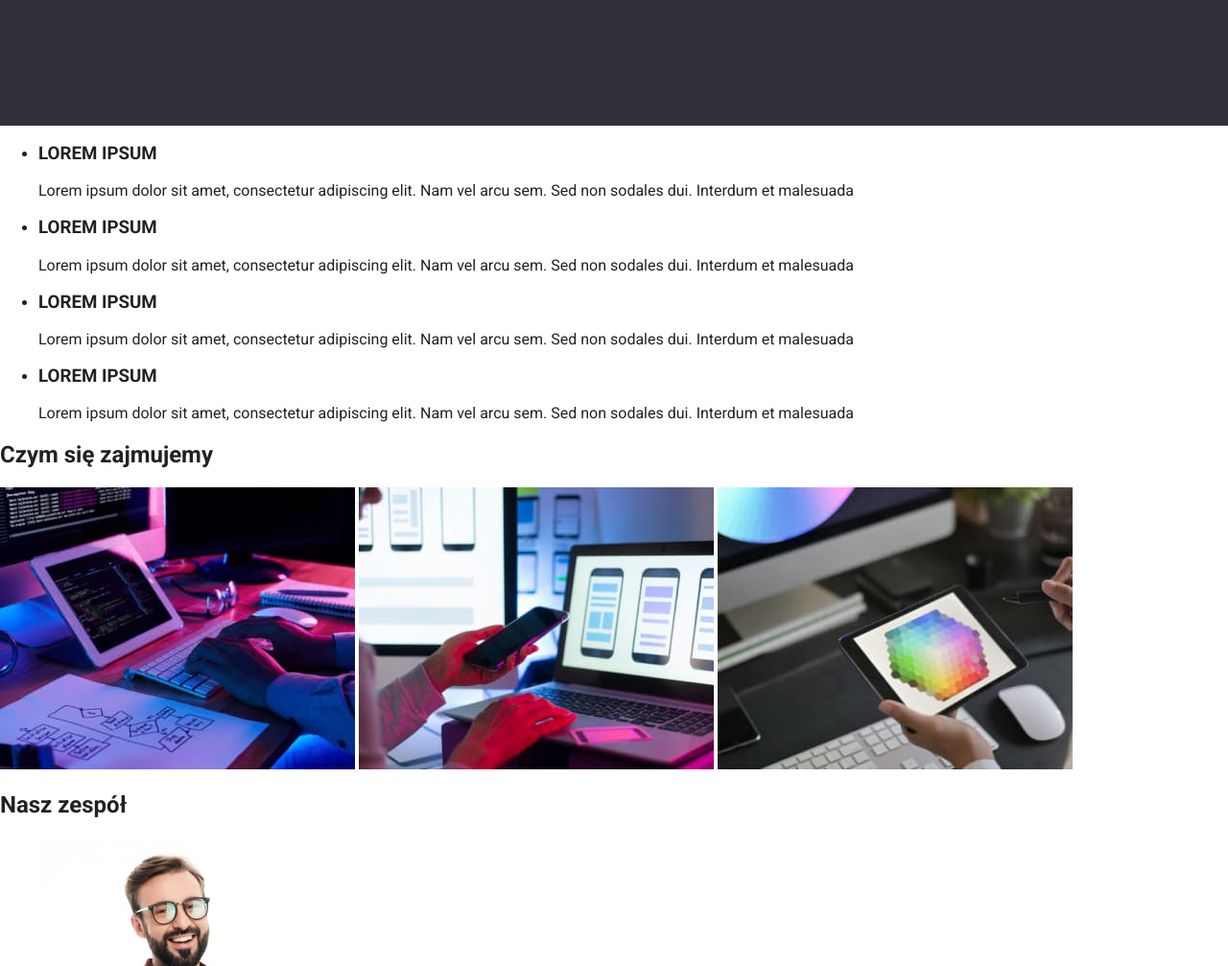
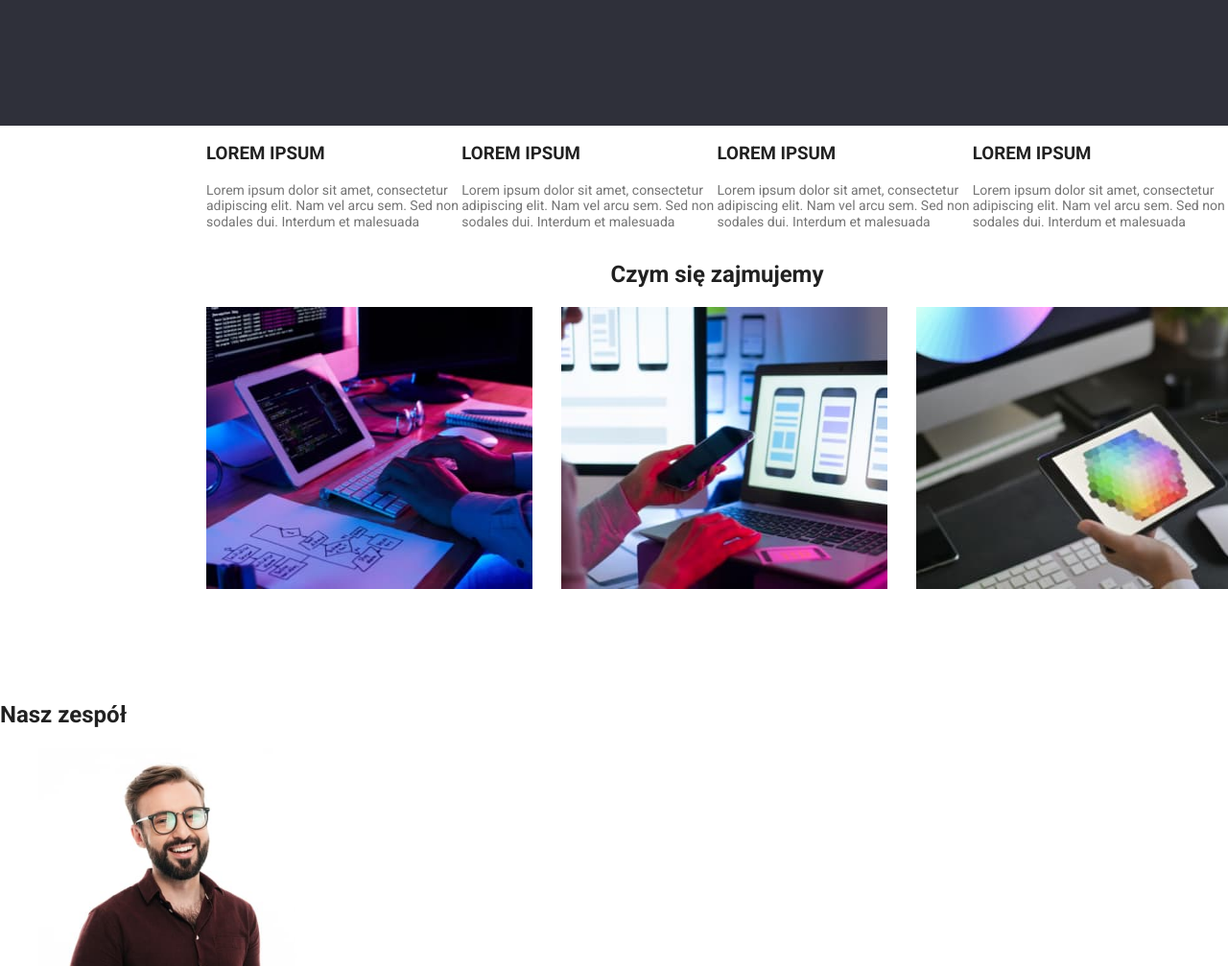
Before and after one commit to MarekBoryczka/goit-markup-hw-03, a plain HTML site: page index.html in a window 1280 px wide. Shown: the part 520-1527 px from the top of the page at 96% size. Drawn offline with Linux system fonts and the light colour scheme.

Commit message:
advantages

```diff
--- a/css/styles.css
+++ b/css/styles.css
@@ -4,6 +4,7 @@
   --background-color: #2f303a;
   --text_on_background-color: #ffffff;
   --filter_background-color: #f5f4fa;
+  --lorem-ipsum-color: #757575;
 }
 
 * {
@@ -147,6 +148,50 @@ body {
   cursor: pointer;
 }
 
+.main_advantages {
+  max-width: 1200px;
+  height: 581px;
+  padding: 0px;
+  margin-left: 215px;
+  display: block;
+}
+
+.main_list_lorem {
+  margin: 0px;
+  padding: 0px;
+}
+
+.main_lorem_ipsum {
+  list-style: none;
+  display: flex;
+  justify-content: space-between;
+  padding: 0px;
+  margin: 0px;
+}
+
+.item_lorem p {
+  color: var(--lorem-ipsum-color);
+  font-size: 14px;
+  font-weight: 400;
+}
+
+.our_advantages {
+  display: block;
+}
+
+.advantages_title {
+  text-align: center;
+}
+
+.advantages_images {
+  display: flex;
+  justify-content: space-between;
+}
+
+.advantages_images > .item:not(:last-child) {
+  padding-right: 30px;
+}
+
 .div_container {
   max-width: 1200px;
   padding: 0px;
--- a/index.html
+++ b/index.html
@@ -52,29 +52,31 @@
         </div>
       </section>
       <section>
-        <ul>
-          <li>
+        <div class="main_advantages">
+          <div class="main_list_lorem">
+            <ul class="main_lorem_ipsum">
+              <li class="item_lorem">
                 <h3>LOREM IPSUM</h3>
                 <p>
                   Lorem ipsum dolor sit amet, consectetur adipiscing elit. Nam vel arcu sem. Sed non
                   sodales dui. Interdum et malesuada
                 </p>
               </li>
-          <li>
+              <li class="item_lorem">
                 <h3>LOREM IPSUM</h3>
                 <p>
                   Lorem ipsum dolor sit amet, consectetur adipiscing elit. Nam vel arcu sem. Sed non
                   sodales dui. Interdum et malesuada
                 </p>
               </li>
-          <li>
+              <li class="item_lorem">
                 <h3>LOREM IPSUM</h3>
                 <p>
                   Lorem ipsum dolor sit amet, consectetur adipiscing elit. Nam vel arcu sem. Sed non
                   sodales dui. Interdum et malesuada
                 </p>
               </li>
-          <li>
+              <li class="item_lorem">
                 <h3>LOREM IPSUM</h3>
                 <p>
                   Lorem ipsum dolor sit amet, consectetur adipiscing elit. Nam vel arcu sem. Sed non
@@ -82,12 +84,34 @@
                 </p>
               </li>
             </ul>
-      </section>
-      <section>
-        <h2>Czym się zajmujemy</h2>
-        <img src="images/img1.jpg" alt="pisaniekodunalaptopie" height="294" width="370" />
-        <img src="images/img2.jpg" alt="tworzenieaplikcjimobilnych" height="294" width="370" />
-        <img src="images/img3.jpg" alt="stylizacjaaplikacji" height="294" width="370" />
+          </div>
+          <div class="our_advantages">
+            <h2 class="advantages_title">Czym się zajmujemy</h2>
+            <div class="advantages_images">
+              <img
+                class="item"
+                src="images/img1.jpg"
+                alt="pisaniekodunalaptopie"
+                height="294"
+                width="370"
+              />
+              <img
+                class="item"
+                src="images/img2.jpg"
+                alt="tworzenieaplikcjimobilnych"
+                height="294"
+                width="370"
+              />
+              <img
+                class="item"
+                src="images/img3.jpg"
+                alt="stylizacjaaplikacji"
+                height="294"
+                width="370"
+              />
+            </div>
+          </div>
+        </div>
       </section>
       <section>
         <h2>Nasz zespół</h2>
```
Lines whose indentation alone changed are shown as unchanged.
